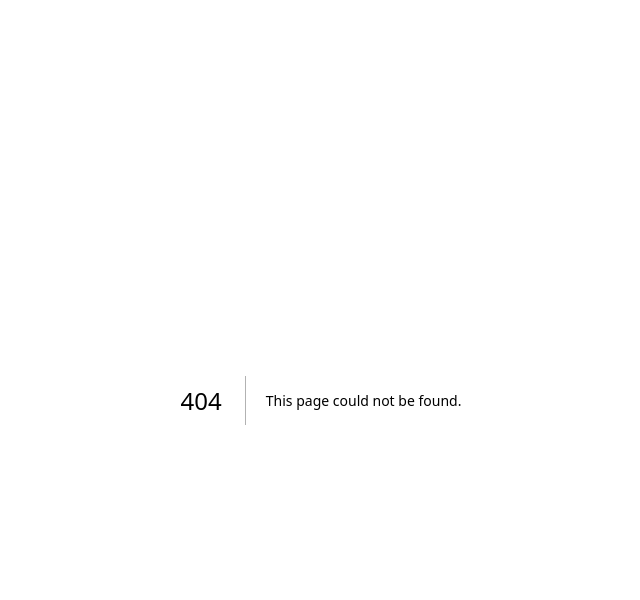
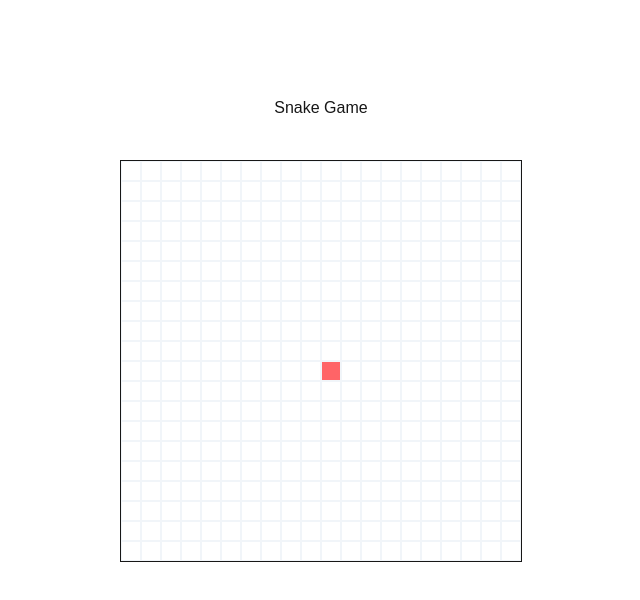
Before and after one commit to bibhorsharma7/web-games, a Next.js app: page /snake in a window 1280 px wide. Before the commit this address had no page. Shown: the top 600 px of the page, without its empty margins (319-959 px from the left). Built offline with nearby package versions, Linux system fonts and the light colour scheme.

Commit message:
add: initial snake game

```diff
--- /dev/null
+++ b/app/snake/components/snakeGrid.tsx
@@ -0,0 +1,125 @@
+"use client";
+
+import { useEffect, useState, type KeyboardEvent } from "react";
+
+const GridSize = 20;
+
+type Point = {
+  row: number;
+  col: number;
+};
+
+type Direction = "UP" | "DOWN" | "LEFT" | "RIGHT";
+
+const initSnake: Point[] = [
+  { row: 10, col: 9 },
+  { row: 10, col: 10 },
+  { row: 10, col: 11 },
+];
+
+export default function SnakeGrid() {
+  const [snake, setSnake] = useState<Point[]>([]);
+  const [food, setFood] = useState<Point>();
+  const [direction, setDirection] = useState<Direction>("LEFT");
+
+  const generateFood = () => {
+    const x = Math.floor(Math.random() * GridSize);
+    const y = Math.floor(Math.random() * GridSize);
+    setFood({ row: x, col: y });
+  };
+
+  useEffect(() => {
+    generateFood();
+    setSnake(initSnake);
+  }, []);
+
+  useEffect(() => {
+    const interval = setInterval(move, 180);
+    return () => clearInterval(interval);
+  }, [snake, direction]);
+
+  function handleKeyDown(event: KeyboardEvent<HTMLDivElement>): void {
+    switch (event.key) {
+      case "ArrowUp":
+        if (direction != "DOWN") {
+          setDirection("UP");
+        }
+        break;
+      case "ArrowDown":
+        if (direction != "UP") {
+          setDirection("DOWN");
+        }
+        break;
+      case "ArrowLeft":
+        if (direction != "RIGHT") {
+          setDirection("LEFT");
+        }
+        break;
+      case "ArrowRight":
+        if (direction != "LEFT") {
+          setDirection("RIGHT");
+        }
+        break;
+      default:
+        break;
+    }
+  }
+
+  const move = (): void => {
+    const newSnake = [...snake];
+    const head = { ...newSnake[0] };
+
+    switch (direction) {
+      case "UP":
+        head.row -= 1;
+        break;
+      case "RIGHT":
+        head.col += 1;
+        break;
+      case "DOWN":
+        head.row += 1;
+        break;
+      case "LEFT":
+        head.col -= 1;
+        break;
+      default:
+        break;
+    }
+
+    newSnake.unshift(head);
+    // if eat food
+    if (food && head.row === food.row && head.col === food.col) {
+      generateFood();
+    } else {
+      newSnake.pop();
+    }
+
+    setSnake(newSnake);
+  };
+
+  return (
+    <div
+      onKeyDown={handleKeyDown}
+      className="grid grid-rows-20 border"
+      tabIndex={0}
+      autoFocus
+    >
+      {Array.from({ length: GridSize }).map((_, row) => {
+        return (
+          <div key={row} className="flex">
+            {Array.from({ length: GridSize }).map((_, col) => {
+              return (
+                <div
+                  key={col}
+                  className={`w-5 h-5 border border-slate-100
+      ${food && food.row === row && food.col === col ? "bg-red-400" : ""}
+      ${snake && snake.some((segment) => segment.row === row && segment.col === col) ? "bg-green-600" : ""}`}
+                ></div>
+              );
+            })}
+          </div>
+        );
+      })}
+    </div>
+  );
+}
--- /dev/null
+++ b/app/snake/page.tsx
@@ -0,0 +1,11 @@
+import SnakeGrid from "./components/snakeGrid";
+
+export default function Snake() {
+  return (
+    <div className="min-h-screen flex flex-col items-center p-24 space-y-10">
+      <h1>Snake Game</h1>
+      {/* score */}
+      <SnakeGrid />
+    </div>
+  );
+}
```
